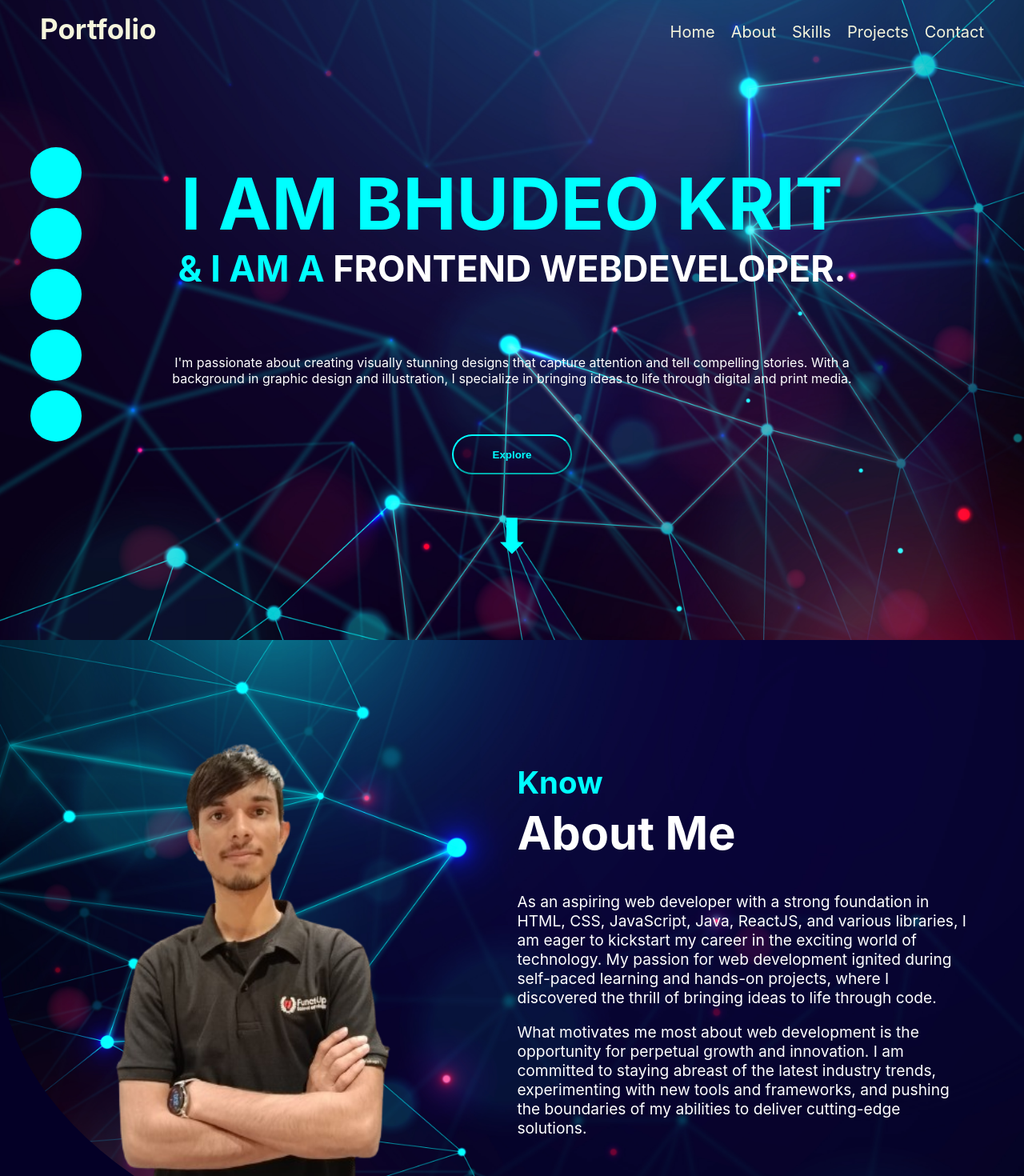
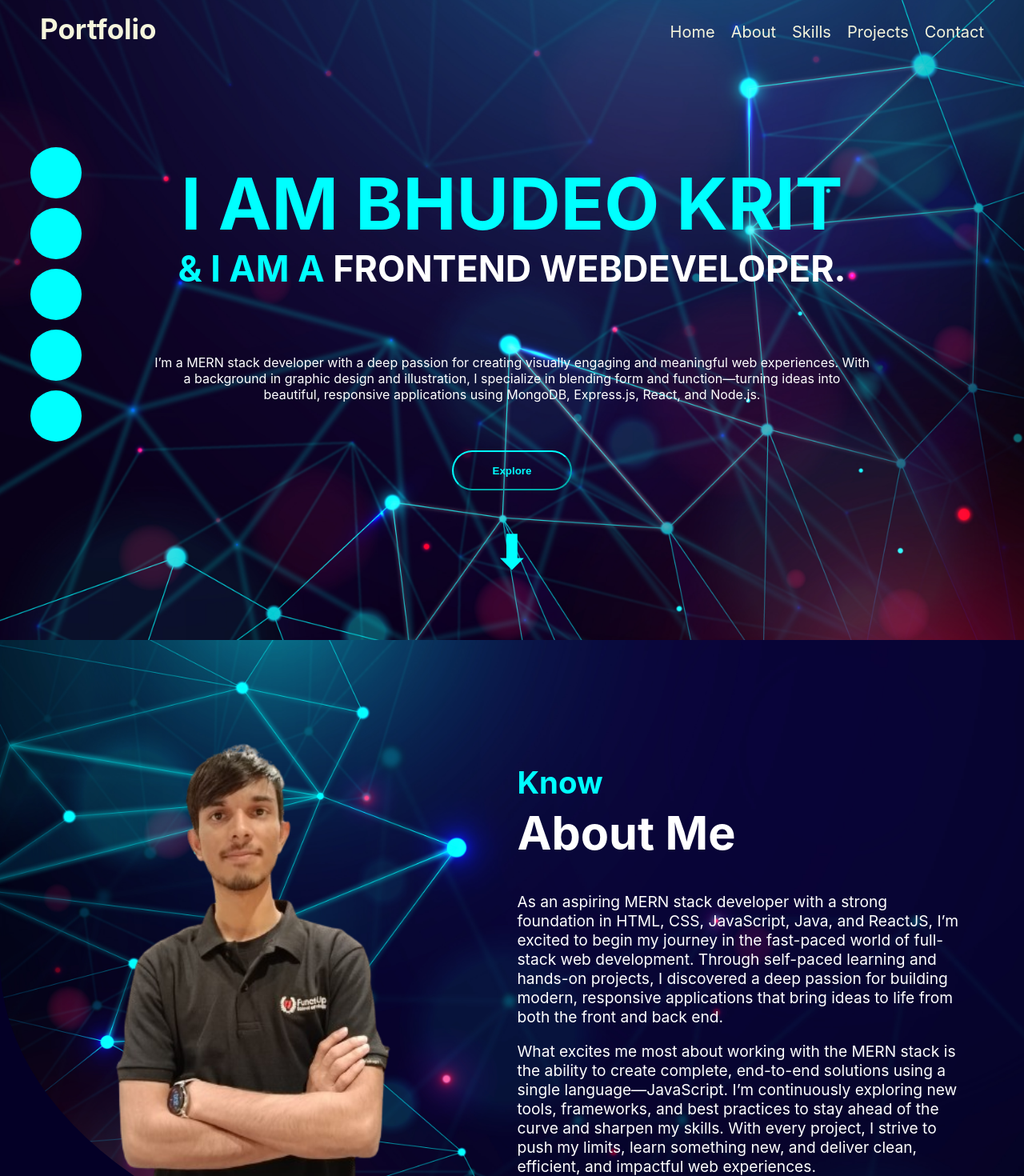
Before and after one commit to SnowFlowerr/Portfolio, a React (Create React App) app: page / in a window 1280 px wide. Shown: the top 1470 px of the page at 80% size. Built offline with nearby package versions, Linux system fonts and the light colour scheme; the HTML template or start-up script is replaced by a standard one.

Commit message:
project updated

```diff
--- a/src/components/Home.jsx
+++ b/src/components/Home.jsx
@@ -28,7 +28,7 @@ export default function Home() {
                             & I AM A</span> FRONTEND WEBDEVELOPER.
                     </div>
                     <div className={styles.SelfIntro}>
-                        I'm passionate about creating visually stunning designs that capture attention and tell compelling stories. With a background in graphic design and illustration, I specialize in bringing ideas to life through digital and print media.
+                    I’m a MERN stack developer with a deep passion for creating visually engaging and meaningful web experiences. With a background in graphic design and illustration, I specialize in blending form and function—turning ideas into beautiful, responsive applications using MongoDB, Express.js, React, and Node.js.
                     </div>
                     <a href="#about"><button className={styles.mywork}>Explore</button></a>
                     <div className={styles.arrow}><span>⬇︎</span></div>
--- a/src/components/about/About.jsx
+++ b/src/components/about/About.jsx
@@ -11,13 +11,13 @@ export default function About() {
           <div className={styles.knowAbout}>
             <div className={styles.knowinfo}><span>Know</span><br /> About Me</div><br />
             <div className={styles.AboutSec}>
-            <p>As an aspiring web developer with a strong foundation in HTML, CSS, JavaScript, Java, ReactJS, and various libraries, I am eager to kickstart my career in the exciting world of technology. My passion for web development ignited during self-paced learning and hands-on projects, where I discovered the thrill of bringing ideas to life through code.</p>
-            <p>What motivates me most about web development is the opportunity for perpetual growth and innovation. I am committed to staying abreast of the latest industry trends, experimenting with new tools and frameworks, and pushing the boundaries of my abilities to deliver cutting-edge solutions.</p>
+            <p>As an aspiring MERN stack developer with a strong foundation in HTML, CSS, JavaScript, Java, and ReactJS, I’m excited to begin my journey in the fast-paced world of full-stack web development. Through self-paced learning and hands-on projects, I discovered a deep passion for building modern, responsive applications that bring ideas to life from both the front and back end.</p>
+            <p>What excites me most about working with the MERN stack is the ability to create complete, end-to-end solutions using a single language—JavaScript. I’m continuously exploring new tools, frameworks, and best practices to stay ahead of the curve and sharpen my skills. With every project, I strive to push my limits, learn something new, and deliver clean, efficient, and impactful web experiences.</p>
 
             </div>
           <div className={styles.aboutbtn}>
             <a href="#contact"><button>Contact Me</button></a>
-            <a href="https://drive.google.com/file/d/1LCwH01PZI697OQEE3x23LSCln05NHlW4/view?usp=sharing" target='_blank' rel="noreferrer"><button>My Resume</button></a>
+            <a href="https://drive.google.com/file/d/1otR5rIWgGzp3gmAWPyLWEtCa2TazLCzN/view?usp=sharing" target='_blank' rel="noreferrer"><button>My Resume</button></a>
           </div>
         </div></div>
       </div>
```
